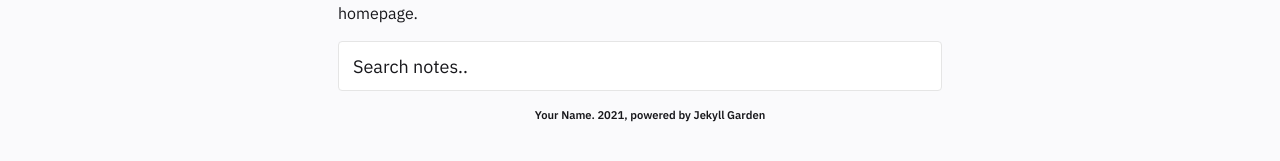
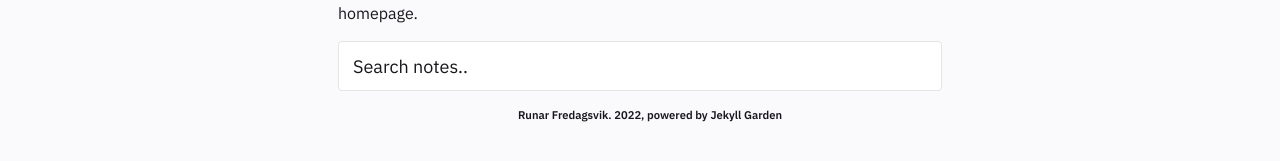
Before and after one commit to runarsf/garden, a Jekyll site: the page built from pages/notes.md, in a window 1280 px wide. Shown: the part 242-403 px from the top of the page. Built offline with Jekyll 4.4.1, drawn with Linux system fonts in a browser that asks for light colours.

```diff
--- a/_config.yml
+++ b/_config.yml
@@ -20,7 +20,7 @@
 
 
 baseurl: "/" # the subpath of your site, e.g. /blog
-url: "https://jekyll-garden.github.io/" # the base hostname & protocol for your site, e.g. http://example.com
+url: "https://publish.runarsf.dev/" # the base hostname & protocol for your site, e.g. http://example.com
 
 #######################################################################
 # Settings related to the Header and your About page go here,such as
@@ -28,10 +28,10 @@ url: "https://jekyll-garden.github.io/" # the base hostname & protocol for your
 # your social media links etc
 #######################################################################
 
-heading: Digital Garden # Change this
+heading: My Notebook # Change this
 copyright:
-  year: 2021
-  msg: Your Name # This is a mandatory attribute for copyright to be displayed ; If deleting this, edit at footer layout.
+  year: 2022
+  msg: Runar Fredagsvik # This is a mandatory attribute for copyright to be displayed ; If deleting this, edit at footer layout.
 
 
 #####################################################################
```
Also changed, not shown: .github/workflows/deploy.yaml.
